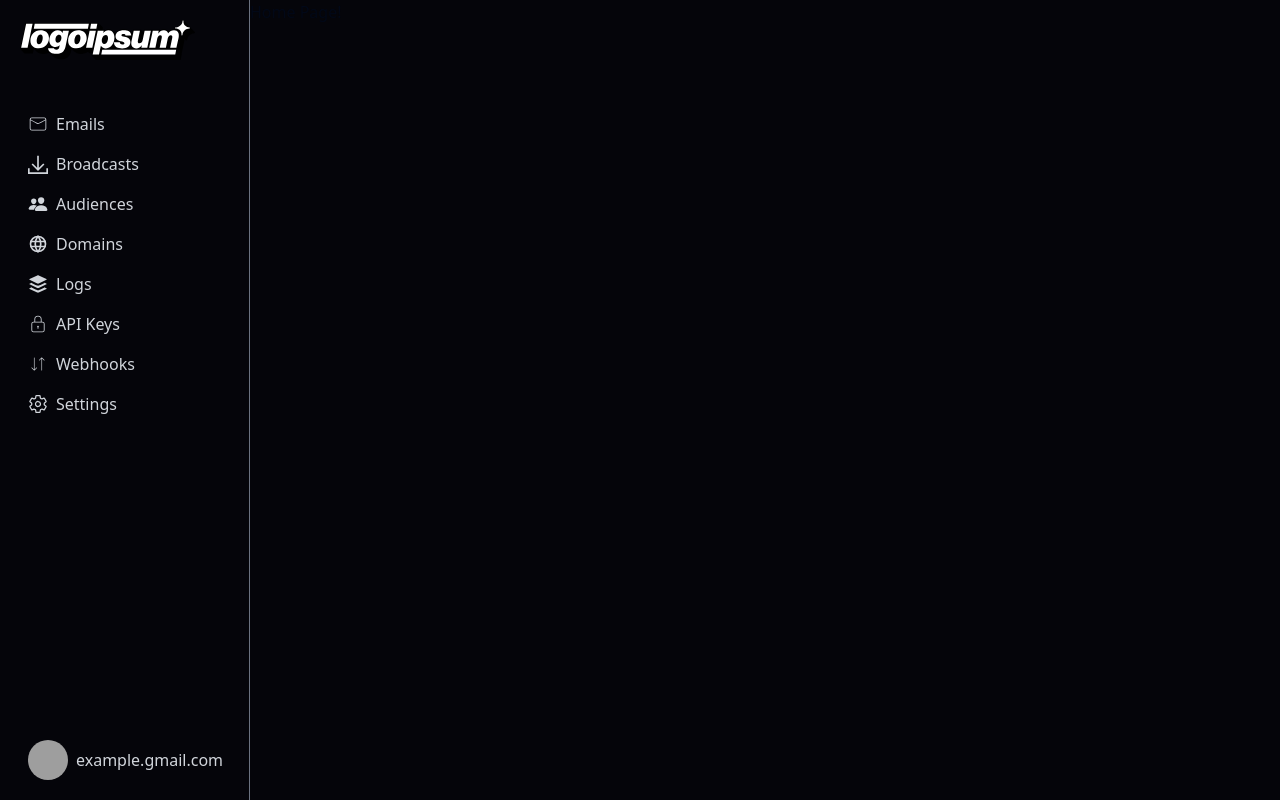
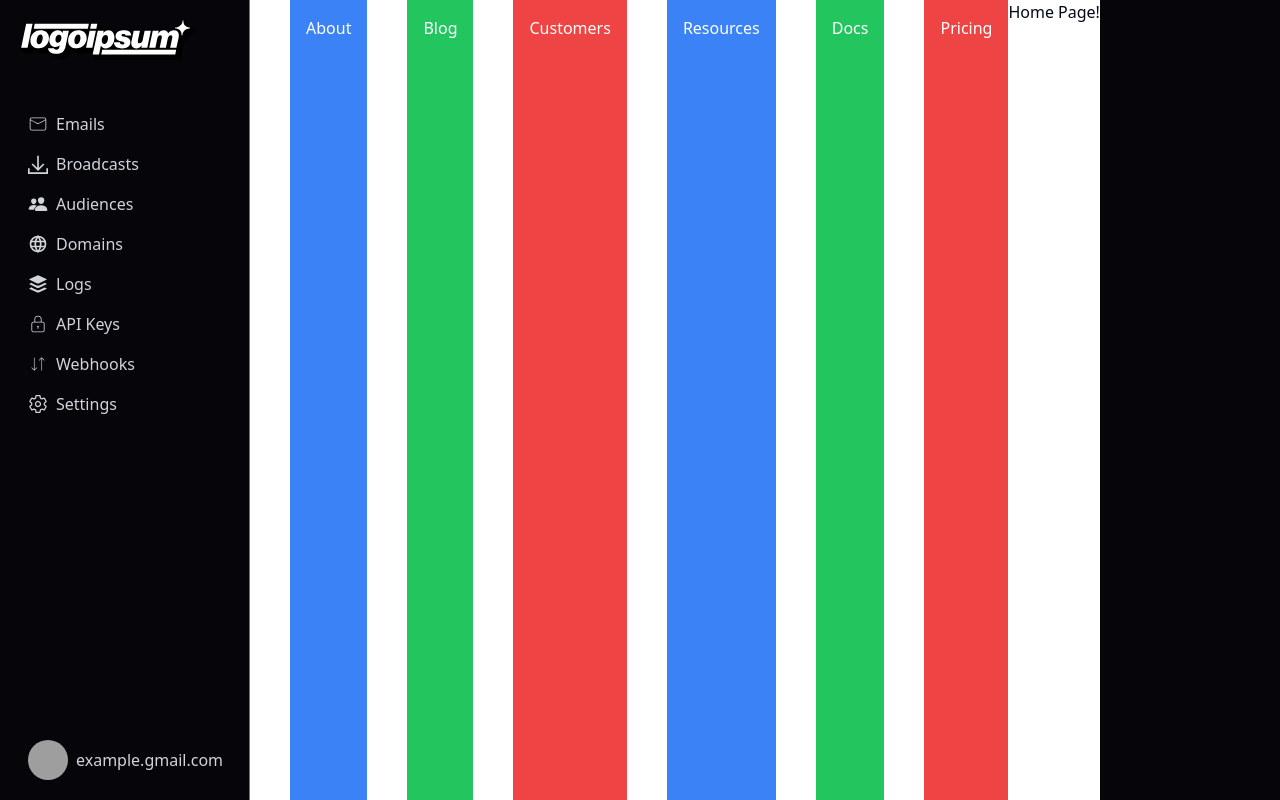
Before and after one commit to Sayzera/resend-clone-project, a Next.js app: page / in a window 1280 px wide. Built offline with nearby package versions, Linux system fonts and the light colour scheme; grey boxes are pictures that could not be loaded.

Commit message:
First Push

```diff
--- a/src/app/(dashboard)/layout.tsx
+++ b/src/app/(dashboard)/layout.tsx
@@ -1,5 +1,6 @@
 import Logo from "@/components/logo";
 import Menu from "@/components/menu";
+import Navbar from "@/components/navbar";
 import Settings from "@/components/settings";
 
 type DashboardLayoutProps = {
@@ -11,7 +12,7 @@ export default function DashboardLayout({ children }: DashboardLayoutProps) {
             <div className="h-screen w-full bg-[#05050a] flex">
                 <div className="w-[250px] h-full border-r border-gray-500 p-5 flex flex-shrink-0 flex-col justify-between">
                     {/* Logo */}
-                     <Logo />
+                    <Logo />
 
                     {/* Menu */}
                     <Menu />
@@ -21,8 +22,9 @@ export default function DashboardLayout({ children }: DashboardLayoutProps) {
 
                 </div>
 
-                <div>
+                <div className="bg-white flex flex-row justify-between">
                     {/* navbar */}
+                    <Navbar />
                     {/* Content */}
                     <div>
                         {children}
--- /dev/null
+++ b/src/components/navbar/index.tsx
@@ -0,0 +1,18 @@
+import React from 'react'
+
+type Props = {}
+
+function Navbar({}: Props) {
+  return (
+    <div class="flex space-x-10 ml-10">
+    <div class="bg-blue-500 p-4 text-white">About</div>
+    <div class="bg-green-500 p-4 text-white">Blog</div>
+    <div class="bg-red-500 p-4 text-white">Customers</div>
+    <div class="bg-blue-500 p-4 text-white">Resources</div>
+    <div class="bg-green-500 p-4 text-white">Docs</div>
+    <div class="bg-red-500 p-4 text-white">Pricing</div>
+  </div>
+  )
+}
+
+export default Navbar
```
